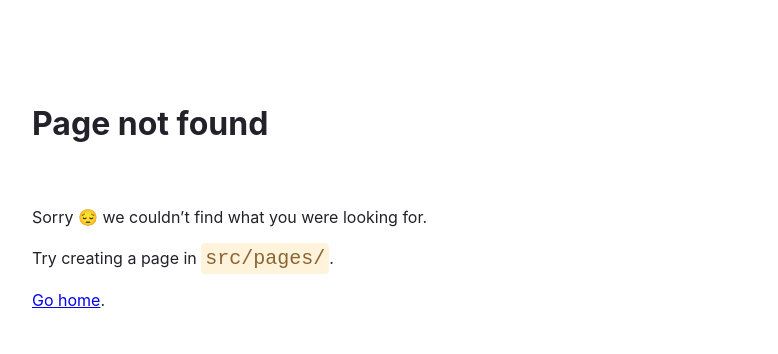
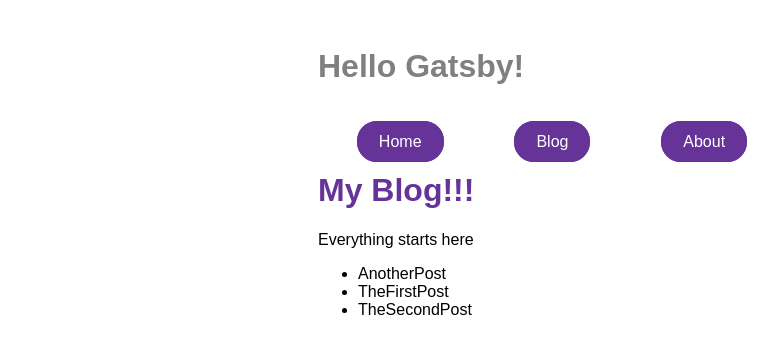
Before and after one commit to JuanFeA98/HelloGatsby, a Gatsby site: page /blog in a window 1280 px wide. Before the commit this address had no page. Shown: the whole page, without its empty margins (72-850 px from the left). Built offline with nearby package versions, Linux system fonts and the light colour scheme; Gatsby itself is replaced by a stand-in of ours.

Commit message:
GraphQL!

```diff
--- a/gatsby-config.js
+++ b/gatsby-config.js
@@ -1,11 +1,18 @@
 module.exports = {
   siteMetadata: {
     siteUrl: "https://www.yourdomain.tld",
-    title: "HelloGatsby",
+    title: "Hello Gatsby!",
   },
   plugins: [
     "gatsby-plugin-gatsby-cloud",
     "gatsby-plugin-image",
-    "gatsby-plugin-sharp"
+    "gatsby-plugin-sharp",
+    {
+      resolve: "gatsby-source-filesystem",
+      options: {
+        name: `blog`,
+        path: `${__dirname}/blog`
+      }
+    }
   ],
 };
--- a/src/components/layout.js
+++ b/src/components/layout.js
@@ -1,21 +1,36 @@
 import * as React from 'react'
-import { Link } from 'gatsby'
+import { Link, useStaticQuery, graphql } from 'gatsby'
 import {
     container,
     heading,
     navLinks,
     navLinkItem,
-    navLinkText
+    navLinkText,
+    siteTitle
 } from './layout.module.css'
 
 const Layout = ({ PageTitle, children })=>{
+    const data = useStaticQuery(graphql`
+        query{
+            site{
+                siteMetadata{
+                    title
+                }
+            }
+        }
+    `)
+
     return(
         <div className={container}>
-            <title>{PageTitle}</title>
+            <title>{PageTitle} | {data.site.siteMetadata.title}</title>
+            <header className={siteTitle}>{data.site.siteMetadata.title}</header>
             <nav>
                 <ul className={navLinks}>
                     <li className={navLinkItem}>
                         <Link to='/' className={navLinkText}>Home</Link>
+                    </li>
+                    <li className={navLinkItem}>
+                        <Link to='/blog' className={navLinkText}>Blog</Link>
                     </li>
                     <li className={navLinkItem}>
                         <Link to='/about' className={navLinkText}>About</Link>
--- a/src/components/layout.module.css
+++ b/src/components/layout.module.css
@@ -1,3 +1,4 @@
+
 .container{
     margin: auto;
     max-width: 500px;
@@ -34,3 +35,11 @@
     border: 2px solid rebeccapurple;
     color: rebeccapurple;
 }
+
+.siteTitle{
+    font-size: 2rem;
+    color: gray;
+    font-weight: 700;
+    margin: 3rem 0;
+    /* background: black; */
+}
--- /dev/null
+++ b/src/pages/blog.js
@@ -0,0 +1,31 @@
+import * as React from 'react';
+import Layout from '../components/layout';
+import { graphql } from 'gatsby';
+
+const BlogPage = ({ data })=>{
+    return(
+        <Layout PageTitle='My Blog!!!'>
+            <p>Everything starts here</p>
+            <ul>
+                {
+                    data.allFile.nodes.map(node =>(
+                        <li key={node.name}>
+                            {node.name}
+                        </li>
+                    ))
+                }
+            </ul>
+        </Layout>
+    )
+}
+
+export const query = graphql`{
+    allFile {
+      nodes {
+        name
+      }
+    }
+  }
+`
+
+export default BlogPage
--- a/src/pages/index.js
+++ b/src/pages/index.js
@@ -10,7 +10,7 @@
         <p>I'm making this by following the Gatsby Tutorial.</p>
         <StaticImage
           alt='Image'
-          src='https://cdn.pixabay.com/photo/2021/08/03/11/48/canal-6519196_1280.jpg'
+          src='../images/canal.jpg'
         />
     </Layout>
   )
```
Also changed, not shown: blog/AnotherPost.mdx (added), blog/TheFirstPost.mdx (added), blog/TheSecondPost.mdx (added), src/images/canal.jpg (added).
